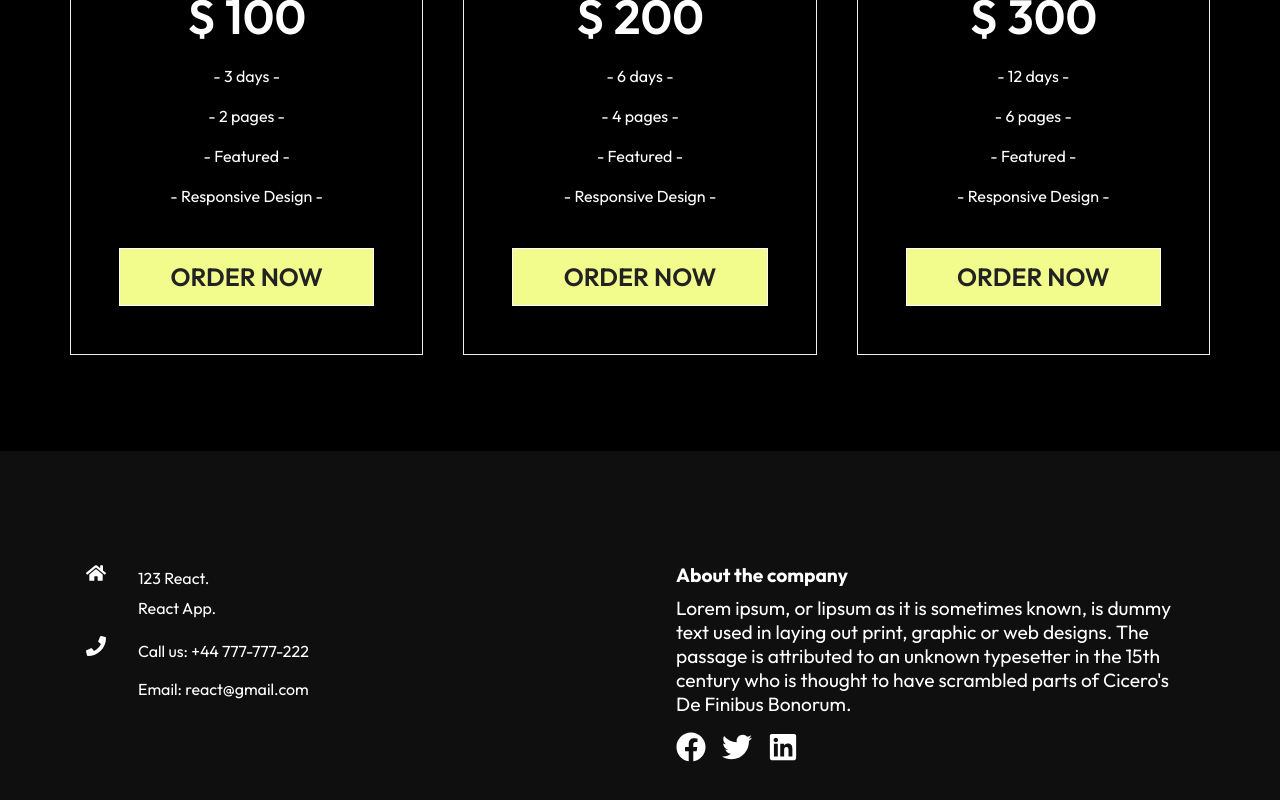
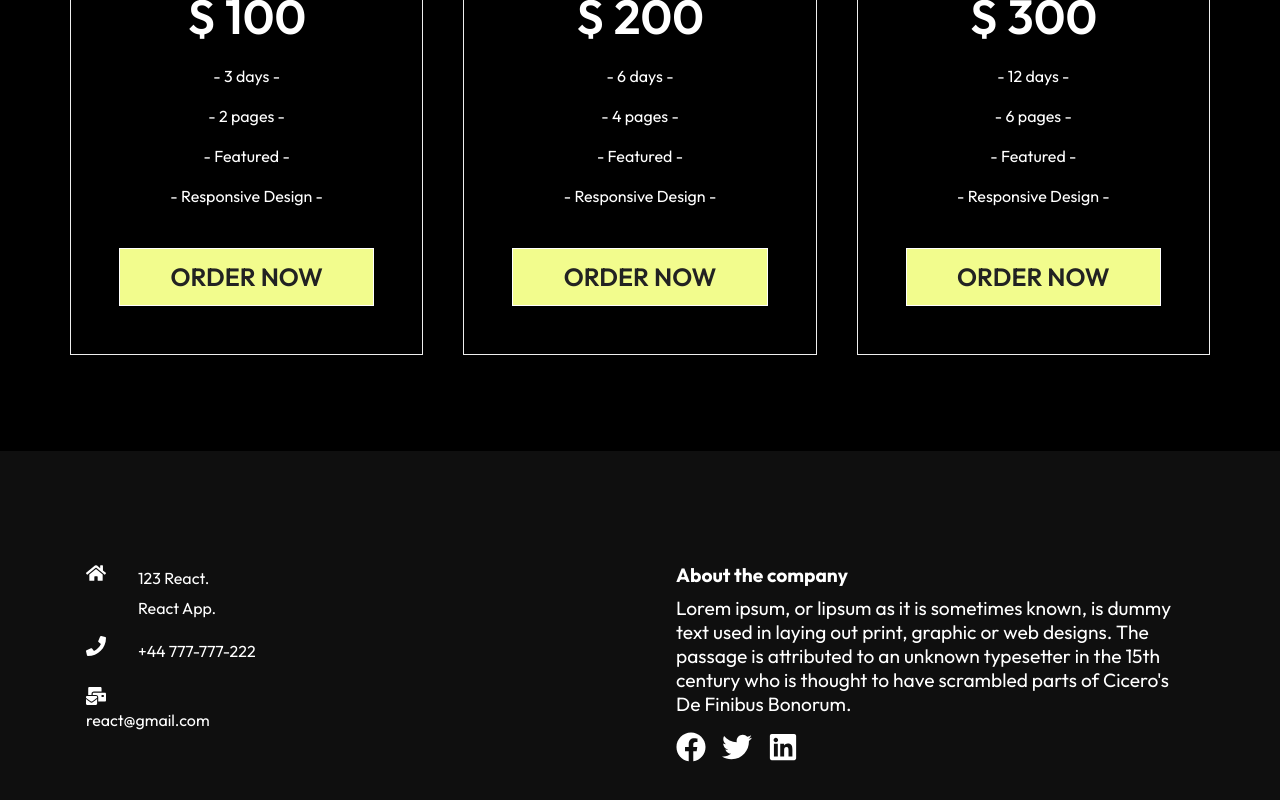
Before and after one commit to MartynasSlekys/my-app, a React (Create React App) app: page /project in a window 1280 px wide. Shown: the part 1435-2235 px from the top of the page. Built offline with nearby package versions, Linux system fonts and the light colour scheme.

Commit message:
footer email icon/href added.

```diff
--- a/src/components/FooterSection/FooterSection.js
+++ b/src/components/FooterSection/FooterSection.js
@@ -1,6 +1,6 @@
 import '../FooterSection/FooterSection.css';
 import React from 'react'
-import { FaFacebook, FaHome, FaLinkedin, FaPhone, FaTwitter } from 'react-icons/fa';
+import { FaFacebook, FaHome, FaLinkedin, FaMailBulk, FaPhone, FaTwitter } from 'react-icons/fa';
 
 const FooterSection = () => {
   return (
@@ -23,8 +23,16 @@ const FooterSection = () => {
                     style={{ color: "#fff", marginRight: "2rem" }}
                     />
                     <div className='footer-contact-info'>
-                        <a href='tel:+44 777-777-222'>Call us: +44 777-777-222</a>
-                        <a href='mailto:react@gmail.com'>Email: react@gmail.com</a>
+                        <a href='tel:+44 777-777-222'>+44 777-777-222</a>
+                    </div>
+                </div>
+                <div className='footer-email-wrapper'>
+                    <FaMailBulk
+                    size={20}
+                    style={{ color: "#fff", marginRight: "2rem" }}
+                    />
+                    <div className='footer-email-info'>
+                        <a href='mailto:react@gmail.com'>react@gmail.com</a>
                     </div>
                 </div>
 
```
